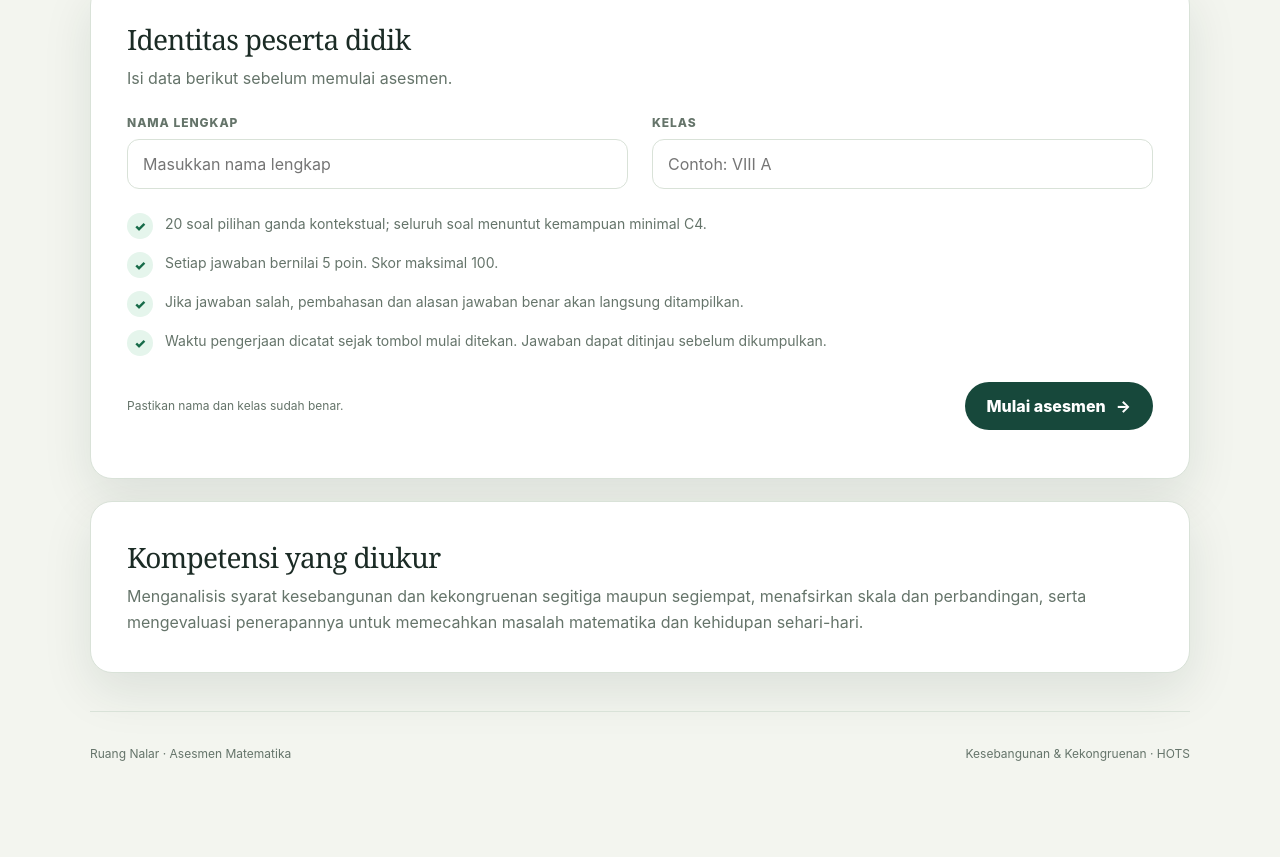
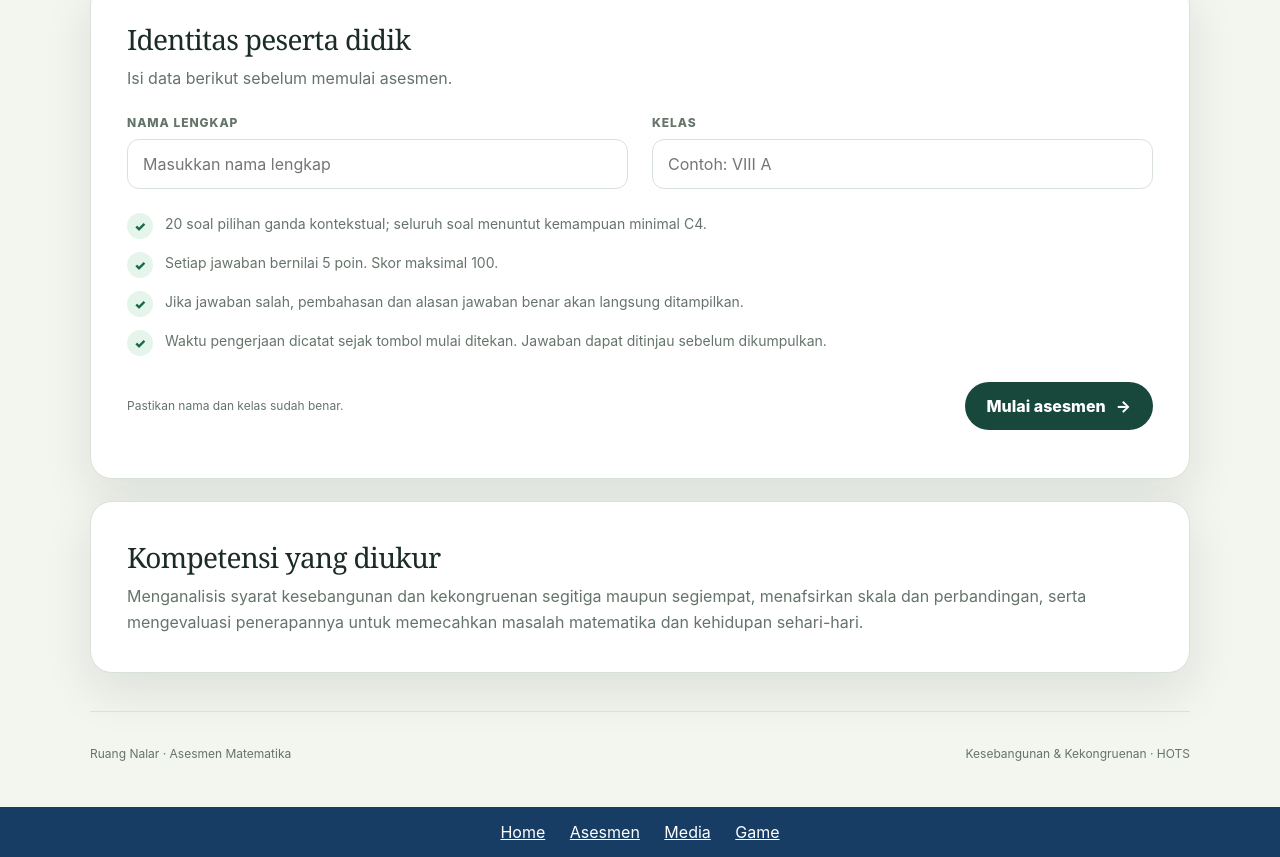
Before and after one commit to dinda-dswt/dindads-mediapem-kesebaruen, a plain HTML site: page asesmen.html in a window 1280 px wide. Shown: the part 521-1378 px from the top of the page. Before the commit the page ends 1328 px from the top, so only its background shows below. Drawn offline with Linux system fonts and the light colour scheme.

Commit message:
Update asesmen.html

```diff
--- a/asesmen.html
+++ b/asesmen.html
@@ -667,3 +667,10 @@ $("restartBtn").addEventListener("click", restart);
 </script>
 </body>
 </html>
+
+<nav style="background:#173d65;padding:15px;text-align:center;">
+    <a href="index.html" style="color:white;margin:10px;">Home</a>
+    <a href="asesmen.html" style="color:white;margin:10px;">Asesmen</a>
+    <a href="media.html" style="color:white;margin:10px;">Media</a>
+    <a href="game.html" style="color:white;margin:10px;">Game</a>
+</nav>
```
